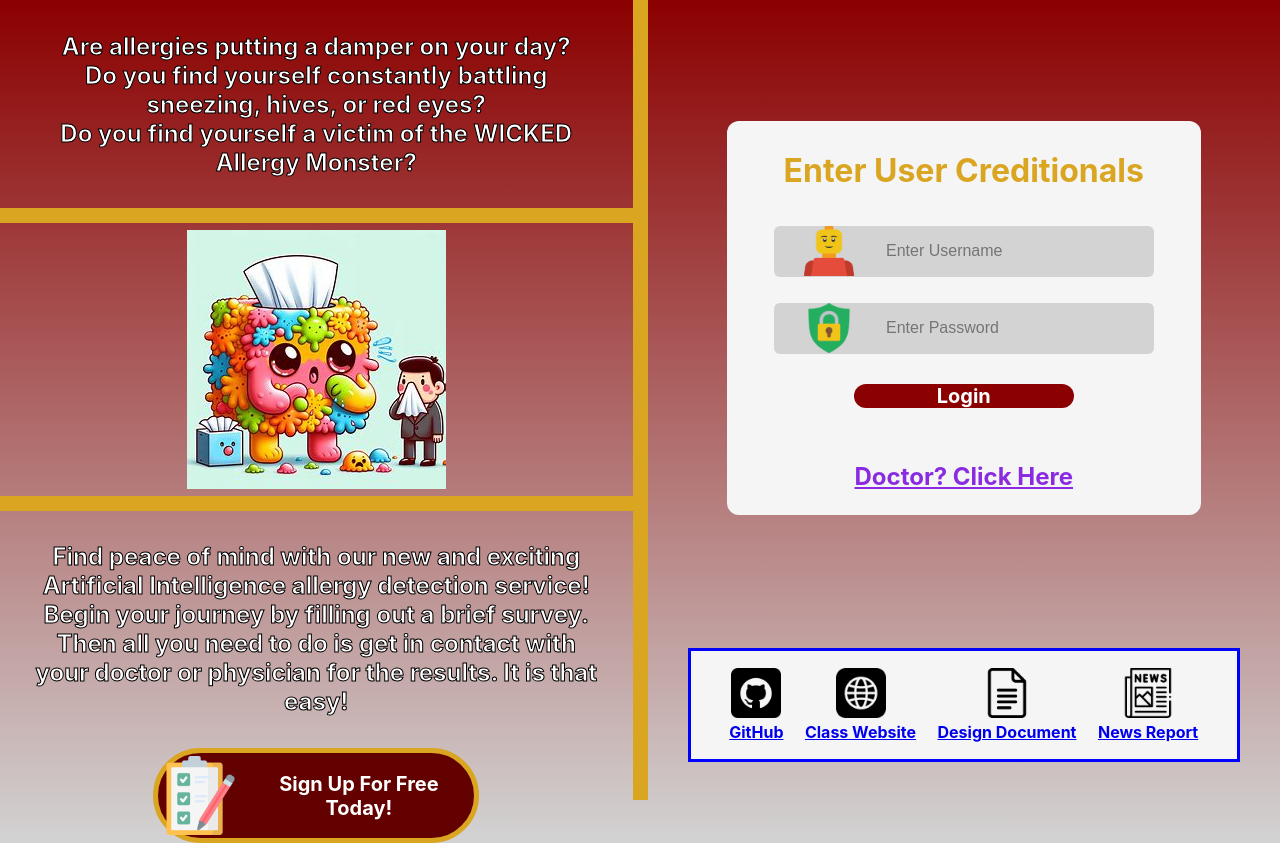
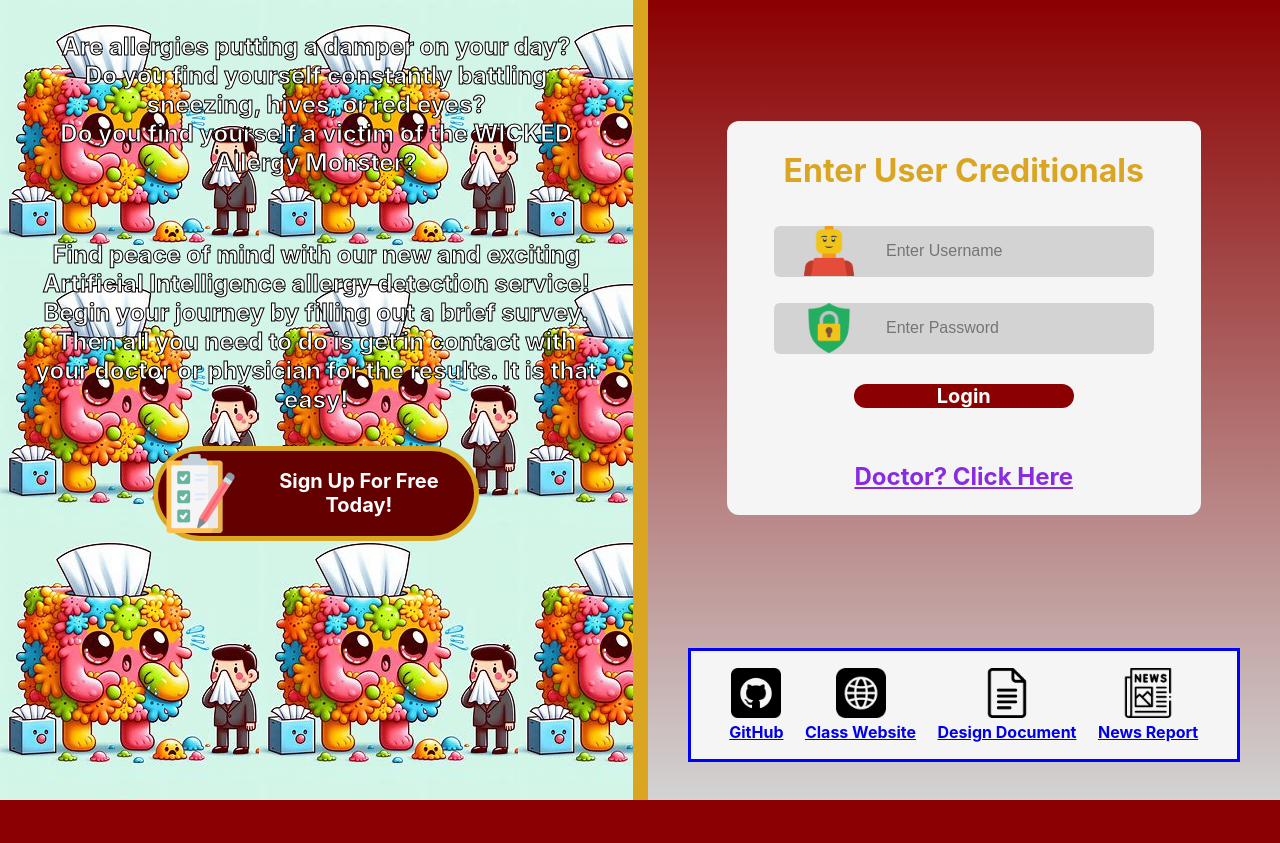
Before and after one commit to jdutchik/SE491Group13, a React (Create React App) app in the folder se491project/: page / in a window 1280 px wide. After the commit the page ends 800 px from the top, so only its background shows below. Built offline with nearby package versions, Linux system fonts and the light colour scheme.

Commit message:
actual decent background

```diff
--- a/se491project/src/components/SignUp/SignUp.css
+++ b/se491project/src/components/SignUp/SignUp.css
@@ -5,8 +5,10 @@
 
     margin: 0;
     padding: 0;
-    height: 100%;
+    height: 100vh;
     width: 50%;
+
+    background-image: url('../Assets/monster.png');
 }
 
 .signup-img {
--- a/se491project/src/components/SignUp/SignUp.jsx
+++ b/se491project/src/components/SignUp/SignUp.jsx
@@ -1,7 +1,6 @@
 import React from "react";
 import './SignUp.css';
 
-import sneezeImg from '../Assets/monster.png';
 import signup from '../Assets/checklist.png';
 
 const SignUp = () => {
@@ -16,9 +15,6 @@ const SignUp = () => {
                     Are allergies putting a damper on your day? <br></br>
                     Do you find yourself constantly battling sneezing, hives, or red eyes? <br></br>
                     Do you find yourself a victim of the WICKED Allergy Monster? <br></br>
-                </div>
-                <div className='signup-img'>
-                    <img src={sneezeImg}></img>
                 </div>
                 <div className='paragraph'>
                     Find peace of mind with our new and exciting Artificial Intelligence
```
